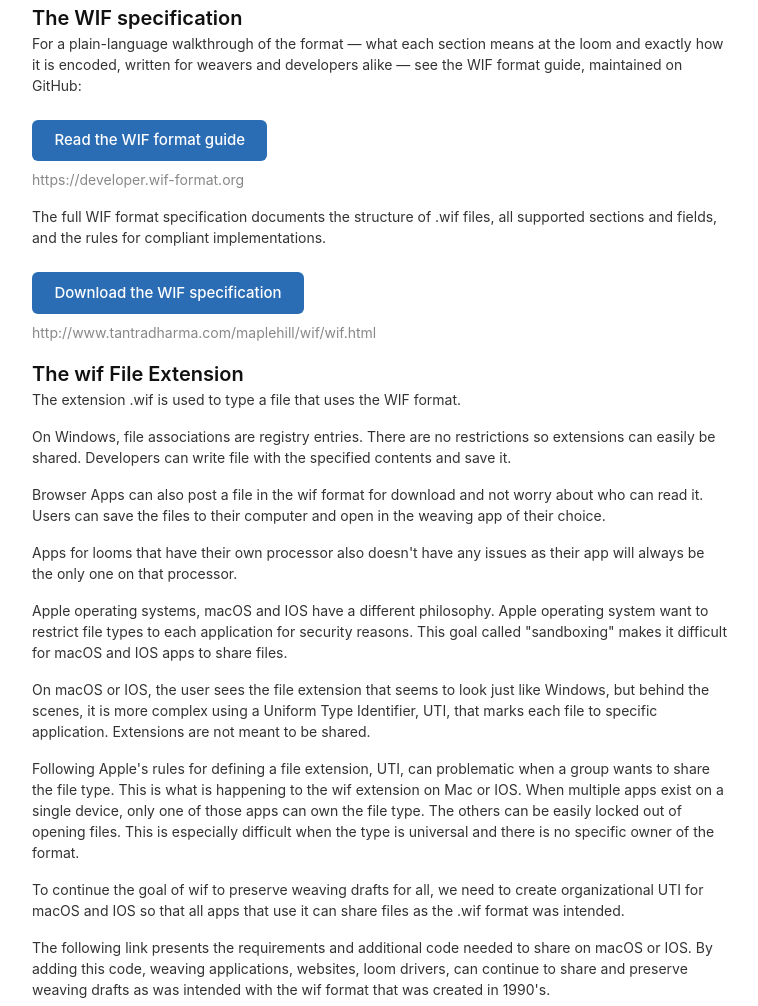
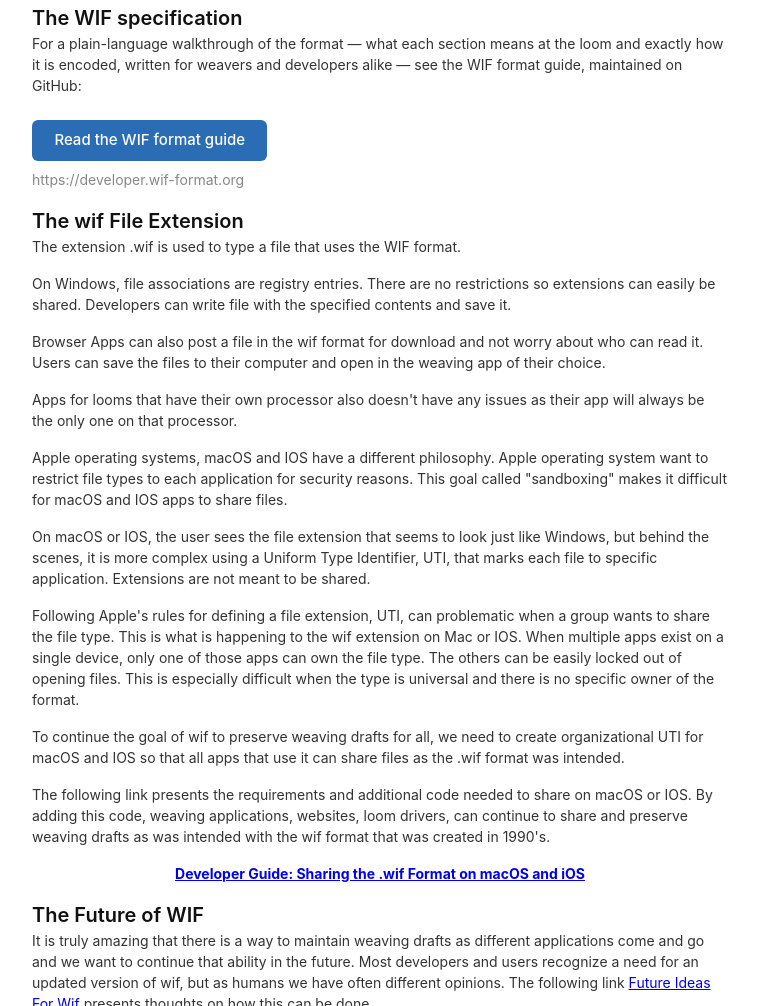
Before and after one commit to WIF-Format/wif-format.github.io, a plain HTML site: page index.html in a window 1280 px wide. Shown: the part 707-1713 px from the top of the page, without its empty margins (260-1018 px from the left). Drawn offline with Linux system fonts and the light colour scheme.

Commit message:
Point only to the WIF format guide, not the original text
The home page's "The WIF specification" section linked both to the WIF
format guide on developer.wif-format.org and, with a "Download the WIF
specification" button, to the original 1997 text on
tantradharma.com. It now points only to the guide, which has a
plain-language guide and a reference specification for each version.
The guide itself tells readers where the original text is.

Co-Authored-By: Claude Opus 5.5 <noreply@anthropic.com>

```diff
--- a/index.html
+++ b/index.html
@@ -165,12 +165,6 @@
             </p>
             <a class="spec-link" href="https://developer.wif-format.org" target="_blank">Read the WIF format guide</a>
             <p class="meta">https://developer.wif-format.org</p>
-            <p>
-                The full WIF format specification documents the structure of .wif files,
-                all supported sections and fields, and the rules for compliant implementations.
-            </p>
-            <a class="spec-link" href="http://www.tantradharma.com/maplehill/wif/wif.html" target="_blank">Download the WIF specification</a>
-            <p class="meta">http://www.tantradharma.com/maplehill/wif/wif.html</p>
         </section>
 
 
```
